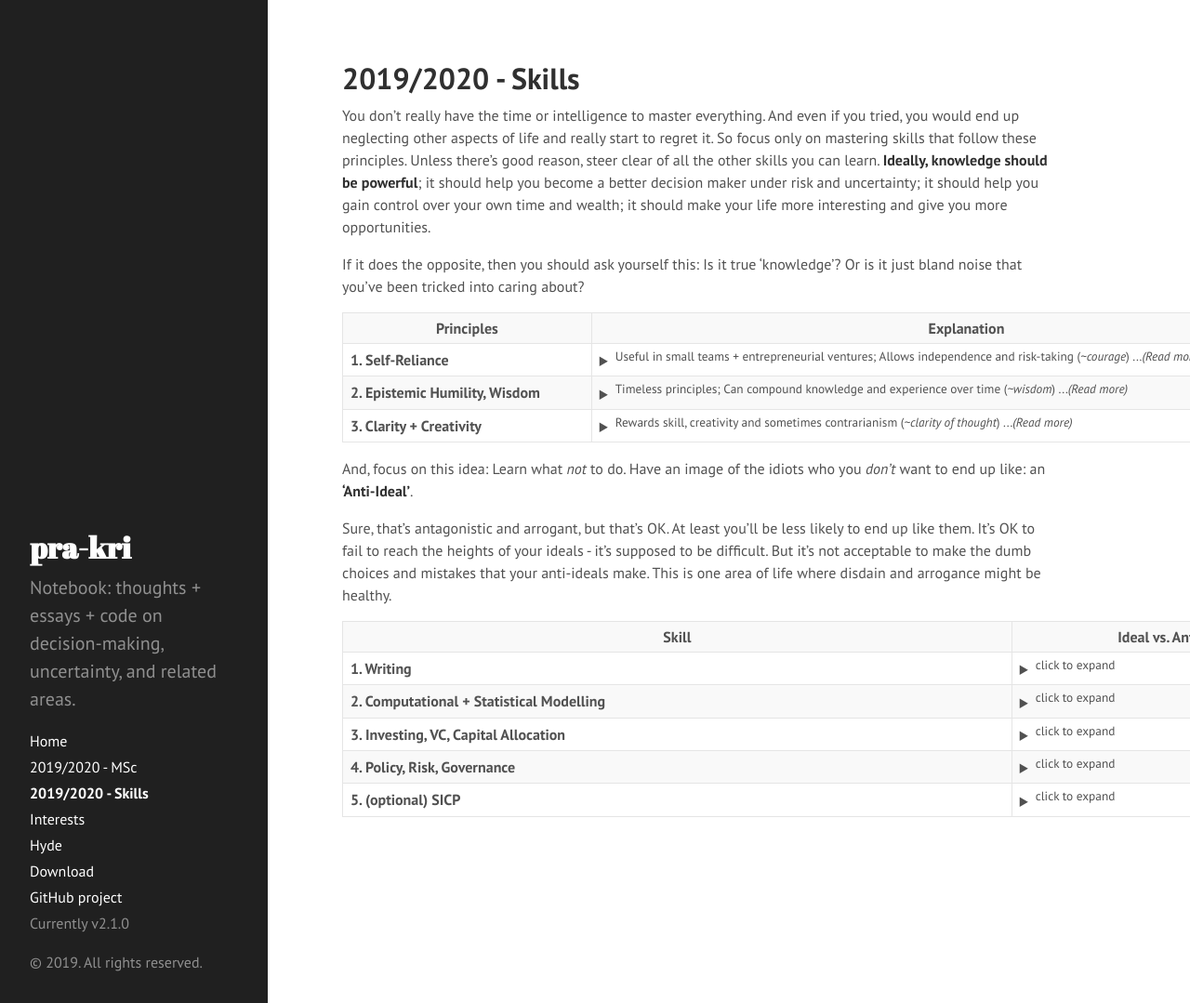
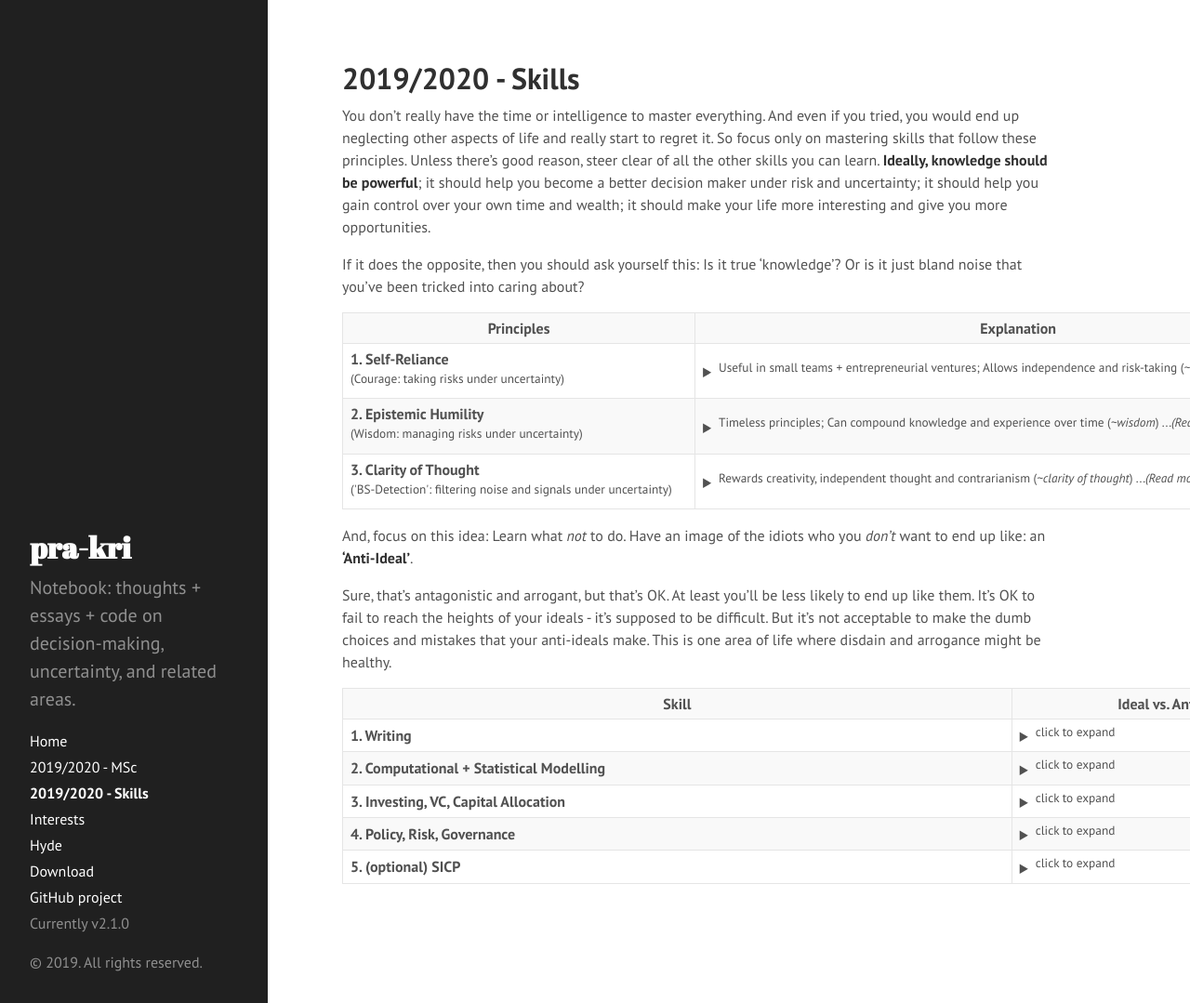
Before and after one commit to pra-kri/pra-kri.github.io, a Jekyll site: the page built from 2019to2020_skills.md, in a window 1280 px wide and 1079 px high. Shown: the whole window at 93% size. Built offline with Jekyll 4.4.1, drawn with Linux system fonts in a browser that asks for light colours; Markdown is read by kramdown in place of the engine named in the settings.

Commit message:
Update 2019to2020_skills.md

```diff
--- a/2019to2020_skills.md
+++ b/2019to2020_skills.md
@@ -13,7 +13,7 @@ If it does the opposite, then you should ask yourself this: Is it true 'knowledg
     <th>Explanation</th>
   </tr>
   <tr>
-    <td><b>1. Self-Reliance</b></td>
+    <td><b>1. Self-Reliance</b><br><sup>(Courage: taking risks under uncertainty)</sup></td>
     <td> <details><summary><sup>Useful in small teams + entrepreneurial ventures; Allows independence and risk-taking (<i>~courage</i>) ...<i>(Read more)</i></sup></summary>
       <b> Ideal: </b> Is it independent and self-reliant? Can you create value and wealth in entrepreneurial ventures with small teams? ('front-office', close-to-the-money, revenue-generating?). Will it help you take risks and chase opportunities in the open market? Does it help you gain ownership of your own time and wealth? In other words, does the knowledge help you become more <i><b>self-owned and courageous</b></i> in the world?
       <br>
@@ -22,20 +22,20 @@ If it does the opposite, then you should ask yourself this: Is it true 'knowledg
     </td>
   </tr>
   <tr>
-    <td><b>2. Epistemic Humility, Wisdom</b></td>
+    <td><b>2. Epistemic Humility</b><br><sup>(Wisdom: managing risks under uncertainty)</sup></td>
     <td> <details><summary><sup>Timeless principles; Can compound knowledge and experience over time (<i>~wisdom</i>) ...<i>(Read more)</i></sup></summary>
       <b> Ideal: </b> Does it help you make better decisions under uncertainty? Will it help you mitigate and appropriately handle risk? A few indicators that might help: Does it have timeless principles that will stay true for decades? A lot of timeless knowledge is heavily linked to uncertainty, risk and decision-making, where it usually ends up being called 'wisdom'. In your 40s and 50s, if you learn the right stuff, will your knowledge and voice be respected and taken seriously? Knowledge should make you better at handling the unknown: <i><b>wisdom, decision-making, epistemic humility</b></i>.
       <br>
-      <b> Anti-Ideal: </b>Or are you learning something that'll be useless in 10 years time? Is it just a dumb fad that you'll eventually forget? Are you learning something that requires no respect for the unknown? Something that demands no epistemic humility and thought? When you're older, will a bunch of arrogant 23-year-olds (just like you right now) know as much as 50-year-old-you about the subject? Will you end up like some of those older guys with no wisdom to impart, because they wasted too much time learning dumb sh\*t?
+      <b> Anti-Ideal: </b>Or are you learning something that'll be useless in 10 years time? Is it just a dumb fad that you'll eventually forget? Are you learning something that requires no respect for the unknown? Something that demands no epistemic humility and thought? When you're older, will a bunch of arrogant 23-year-olds (just like you right now) know as much as 50-year-old-you about the subject? Will you end up like some of those older guys with no wisdom to impart, because they wasted too much time learning dumb sh\*t? Also, notice the interesting link between courage and wisdom: if you never have the courage to venture into uncertain territory and make your own mistakes, you'll never pick up much personal wisdom and experience. From a nerdy mathematical perspective, Wisdom may be seen as something like the first integral of Courage over time. Personal experience seems to agree: you learnt most from the actions that you were originally scared to take.
       </details>
     </td>
   </tr>
   <tr>
-    <td><b>3. Clarity + Creativity</b></td>
-    <td> <details><summary><sup>Rewards skill, creativity and sometimes contrarianism (<i>~clarity of thought</i>) ...<i>(Read more)</i></sup></summary>
-      <b> Ideal: </b> Is there elegance, clarity and simplicity in high-quality work? Does it reward skill, creativity or contrarian thinking? Can you progress much faster if you think clearly and independently? Linked to 'wisdom' and experience in a way, but wisdom focuses more on risk-management and conservative decision-making, while this principle is focused more on creativity and contrarian unruliness. How else will you compete with the experienced veterans in the industry, when you're just an arrogant 23-year-old? How else can you compete with the 'hard-working' idiot who throws a sheer numbers of hours at a problem, rather than clarity and depth of thought?
+    <td><b>3. Clarity of Thought</b><br><sup>('BS-Detection': filtering noise and signals under uncertainty)</sup></td>
+    <td> <details><summary><sup>Rewards creativity, independent thought and contrarianism (<i>~clarity of thought</i>) ...<i>(Read more)</i></sup></summary>
+      <b> Ideal: </b> Is there elegance, clarity and simplicity in high-quality decisions and work? Does it reward skill, creativity or contrarian thinking? Can you progress much faster if you think clearly and independently? Linked to 'wisdom' and experience in a way, but wisdom focuses more on risk-management and conservative decision-making, while this principle is focused more on creativity and contrarian unruliness. How else will you compete with the experienced veterans in the industry, when you're just an arrogant 23-year-old? How else can you outclass the 'hard-working' idiots who throw sheer numbers of hours at their problems, rather than clarity and depth of thought?
       <br>
-      <b> Anti-Ideal: </b>Or is the work mostly the same, regardless of who does it? Two interesting questions might be useful here. <i>The 'Grad Question': </i>Are you able to teach a 'Gender Studies & Post-Colonial Poetry MSc' grad how to master it in less than 12 months? (or a STEM graduate, in under 3 months?). <i>The 'Hangover Question': </i>Can you output high quality work with a splitting hangover? If you answered 'yes' to either of these questions, then it's probably a sh***y excuse of a 'skill'.
+      <b> Anti-Ideal: </b>Or is the work mostly the same, regardless of who does it, and how much clarity of thought goes into it? Two interesting questions might be useful here. <i>The 'Grad Question': </i>Are you able to teach a 'Gender Studies & Post-Colonial Poetry MSc' grad how to fully master it in less than 12 months? (or a STEM graduate, in under 3 months?). <i>The 'Hangover Question': </i>Can you output high quality work with a splitting hangover? If you answered 'yes' to either of these questions, it's probably a sh***y excuse of a 'skill'.
       </details>
     </td>
   </tr>
```
